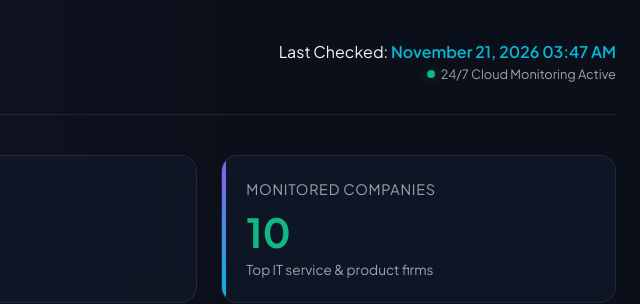
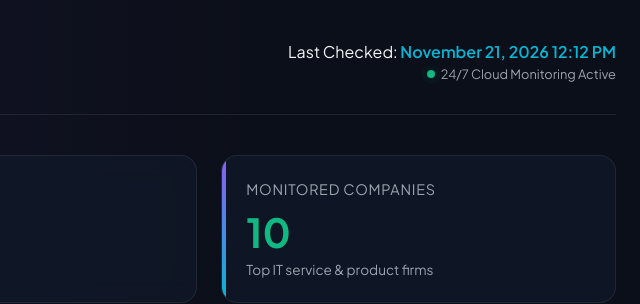
Before and after one commit to theharshaltech/job-watcher, a plain HTML site: page index.html in a window 1280 px wide. Shown: the top 304 px of the page, 640-1280 px from the left. Drawn offline with Linux system fonts and the light colour scheme.

Commit message:
Auto-update: Database, Dashboard, and Logs [skip ci]

```diff
--- a/index.html
+++ b/index.html
@@ -453,7 +453,7 @@
                 <p class="brand-subtitle">Automated notifications for MCA & Fresher eligibility</p>
             </div>
             <div class="last-updated">
-                <div>Last Checked: <span class="time">November 21, 2026 03:47 AM</span></div>
+                <div>Last Checked: <span class="time">November 21, 2026 12:12 PM</span></div>
                 <div class="status"><span class="pulse-dot"></span> 24/7 Cloud Monitoring Active</div>
             </div>
         </header>
```
Also changed, not shown: 1 other file.
